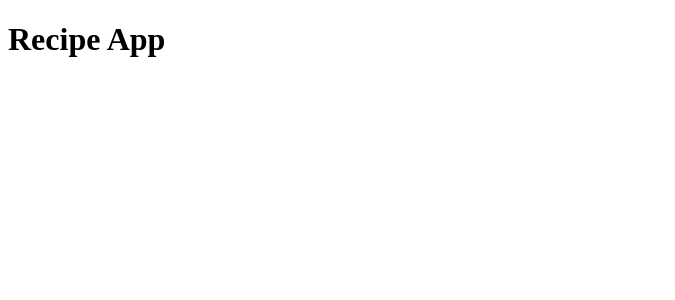
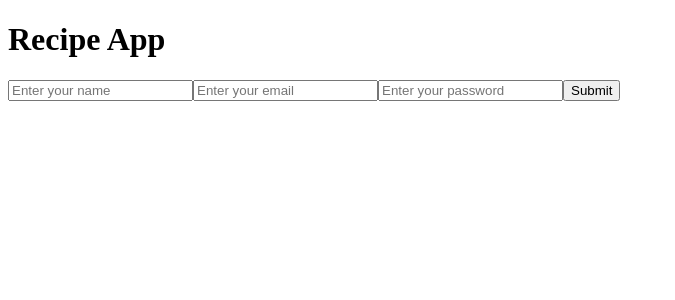
Before and after one commit to Micheni58/Recipe-App, a React (Vite) app: page / in a window 1280 px wide. Shown: the top 300 px of the page, without its empty margins (0-675 px from the left). Built offline with nearby package versions, Linux system fonts and the light colour scheme.

Commit message:
intial commit

```diff
--- a/src/App.jsx
+++ b/src/App.jsx
@@ -1,13 +1,16 @@
 
 import './App.css'
+import AddForm from './Components/Form/form'
+
 
 function App() {
 
   return (
     <>
       <h1>Recipe App</h1>
+      <AddForm />
     </>
-  )
+  );
 }
 
 export default App
--- /dev/null
+++ b/src/Components/Form/form.jsx
@@ -0,0 +1,11 @@
+function AddForm () {
+    return(
+        <form className="form">
+            <input type="text" placeholder="Enter your name" />
+            <input type="email" placeholder="Enter your email" />
+            <input type="password" placeholder="Enter your password" />
+            <button type="submit">Submit</button>
+        </form>
+    )
+}
+export default AddForm;
```
Also changed, not shown: src/Components/Footer.jsx (renamed from src/Components/Footer/Footer.jsx).
